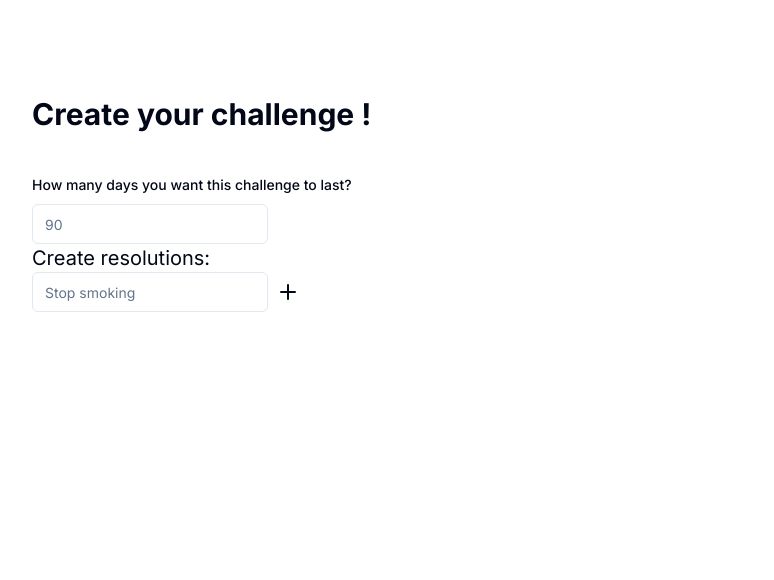
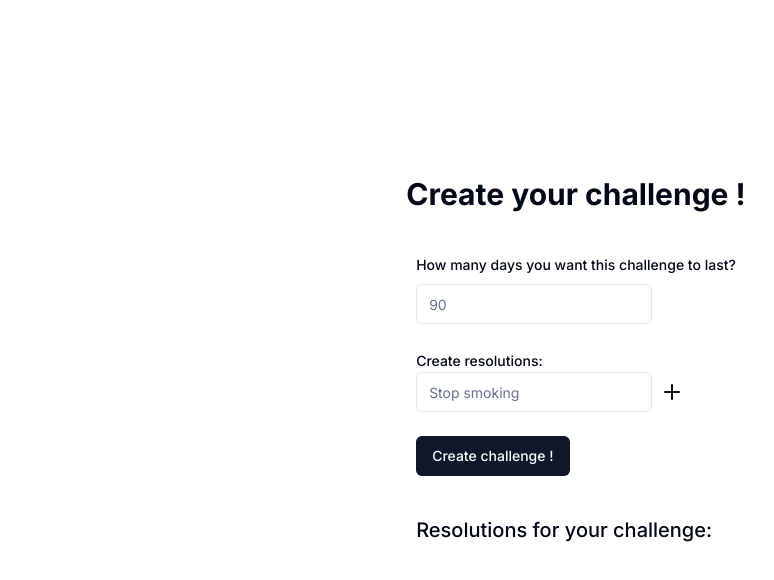
Before and after one commit to pmichalski98/challenge, a Next.js app: page / in a window 1280 px wide. Shown: the top 580 px of the page, without its empty margins (64-838 px from the left). Built offline with nearby package versions, Linux system fonts and the light colour scheme.

Commit message:
add input autofocus after pressing enter

```diff
--- a/src/app/page.tsx
+++ b/src/app/page.tsx
@@ -2,7 +2,7 @@ import AddChallengeForm from "@/components/addChallengeForm";
 
 export default function Home() {
   return (
-    <main className=" min-h-screen    p-24">
+    <main className=" min-h-screen  flex flex-col justify-center items-center ">
       <h1 className="text-3xl font-bold">Create your challenge !</h1>
       <section className="my-10">
         <AddChallengeForm />
--- a/src/components/addChallengeForm.tsx
+++ b/src/components/addChallengeForm.tsx
@@ -1,9 +1,15 @@
 "use client";
 
-import React, { FormEvent, useCallback, useRef, useState } from "react";
+import React, {
+  FormEvent,
+  useCallback,
+  useEffect,
+  useRef,
+  useState,
+} from "react";
 import { Label } from "@/components/ui/label";
 import { Input } from "@/components/ui/input";
-import { Plus } from "lucide-react";
+import { DotIcon, Plus } from "lucide-react";
 import { useFieldArray, useForm } from "react-hook-form";
 import {
   Form,
@@ -16,6 +22,7 @@ import {
 } from "@/components/ui/form";
 import { z } from "zod";
 import { zodResolver } from "@hookform/resolvers/zod";
+import { Button } from "@/components/ui/button";
 
 const formSchema = z.object({
   duration: z.number().min(1),
@@ -48,11 +55,25 @@ function AddChallengeForm() {
       inputRef.current.focus();
     }
   }, [append, prop]);
+
+  useEffect(() => {
+    const keyDownHandler = (e: KeyboardEvent) => {
+      if (e.key === "Enter") {
+        e.preventDefault();
+        addProperty();
+      }
+    };
+    document.addEventListener("keydown", keyDownHandler);
+    return () => {
+      document.removeEventListener("keydown", keyDownHandler);
+    };
+  }, [setProp, prop]);
+
   function handleSubmit(e: FormEvent) {}
 
-  console.log(form.watch());
   return (
     <>
+      <div>
         <Form {...form}>
           <FormField
             name="duration"
@@ -60,7 +81,6 @@ function AddChallengeForm() {
             render={({ field }) => (
               <FormItem>
                 <FormLabel>
-                {" "}
                   How many days you want this challenge to last?
                 </FormLabel>
                 <FormControl className="w-fit">
@@ -70,18 +90,13 @@ function AddChallengeForm() {
               </FormItem>
             )}
           />
-        <ul>
-          {fields.map((field) => (
-            <li key={field.id}>{field.property}</li>
-          ))}
-        </ul>
-      </Form>
-      <div>
-        <label className="text-xl">Create resolutions:</label>
+          <div className="mt-6">
+            <Label className="">Create resolutions:</Label>
             <div className="flex items-center gap-2 w-fit">
               <Input
                 type="text"
                 value={prop}
+                ref={inputRef}
                 placeholder="Stop smoking"
                 onChange={(event) => setProp(event.currentTarget.value)}
               />
@@ -90,6 +105,23 @@ function AddChallengeForm() {
               </button>
             </div>
           </div>
+          <Button className="mt-6">Create challenge !</Button>
+        </Form>
+      </div>
+      <section className="space-y-4 my-10">
+        <h2 className="text-xl font-medium">Resolutions for your challenge:</h2>
+        <ul>
+          {fields.map((field) => (
+            <li
+              key={field.id}
+              className="flex items-center space-x-3 rtl:space-x-reverse"
+            >
+              <DotIcon />
+              {field.property}
+            </li>
+          ))}
+        </ul>
+      </section>
     </>
   );
 }
```
Lines whose indentation alone changed are shown as unchanged.
